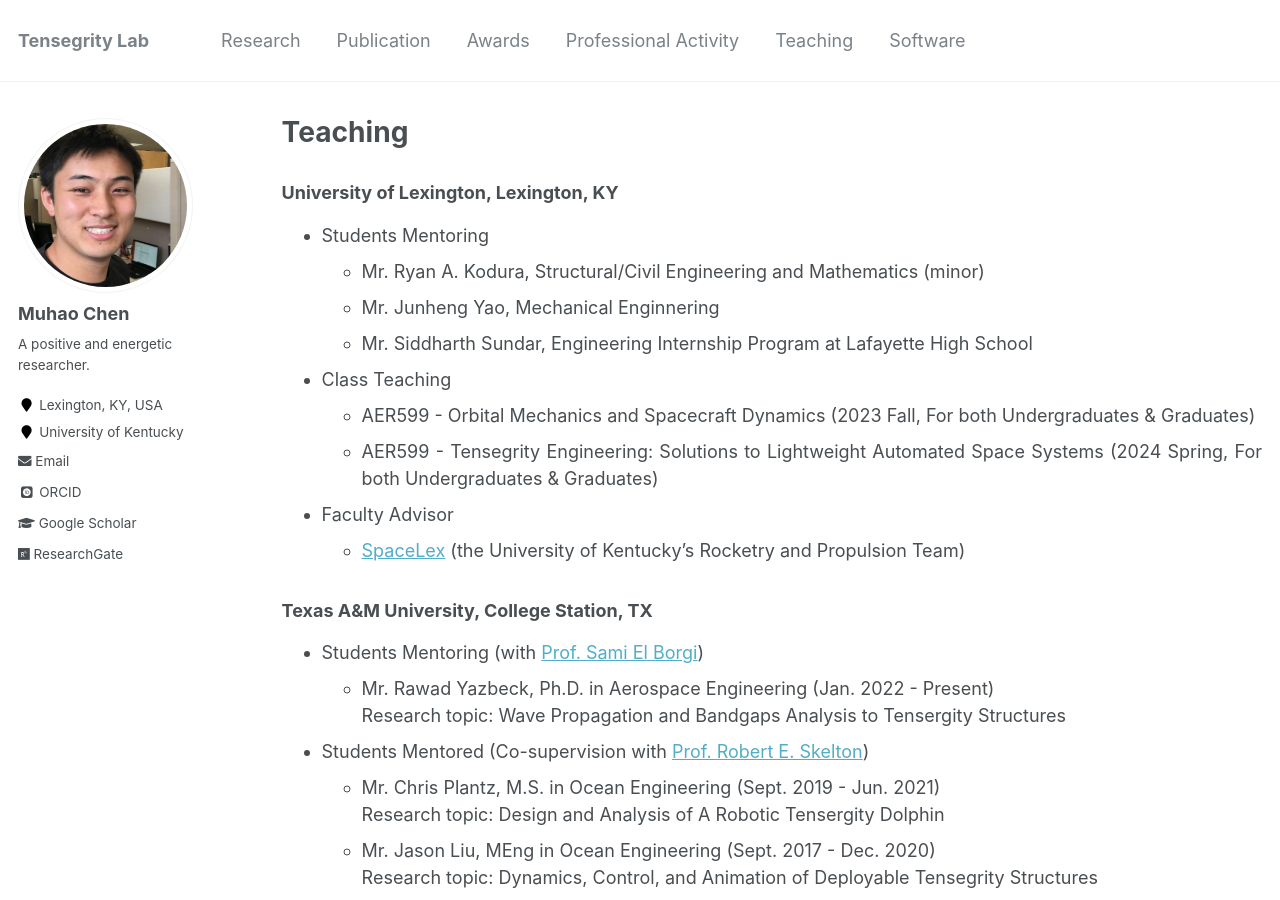
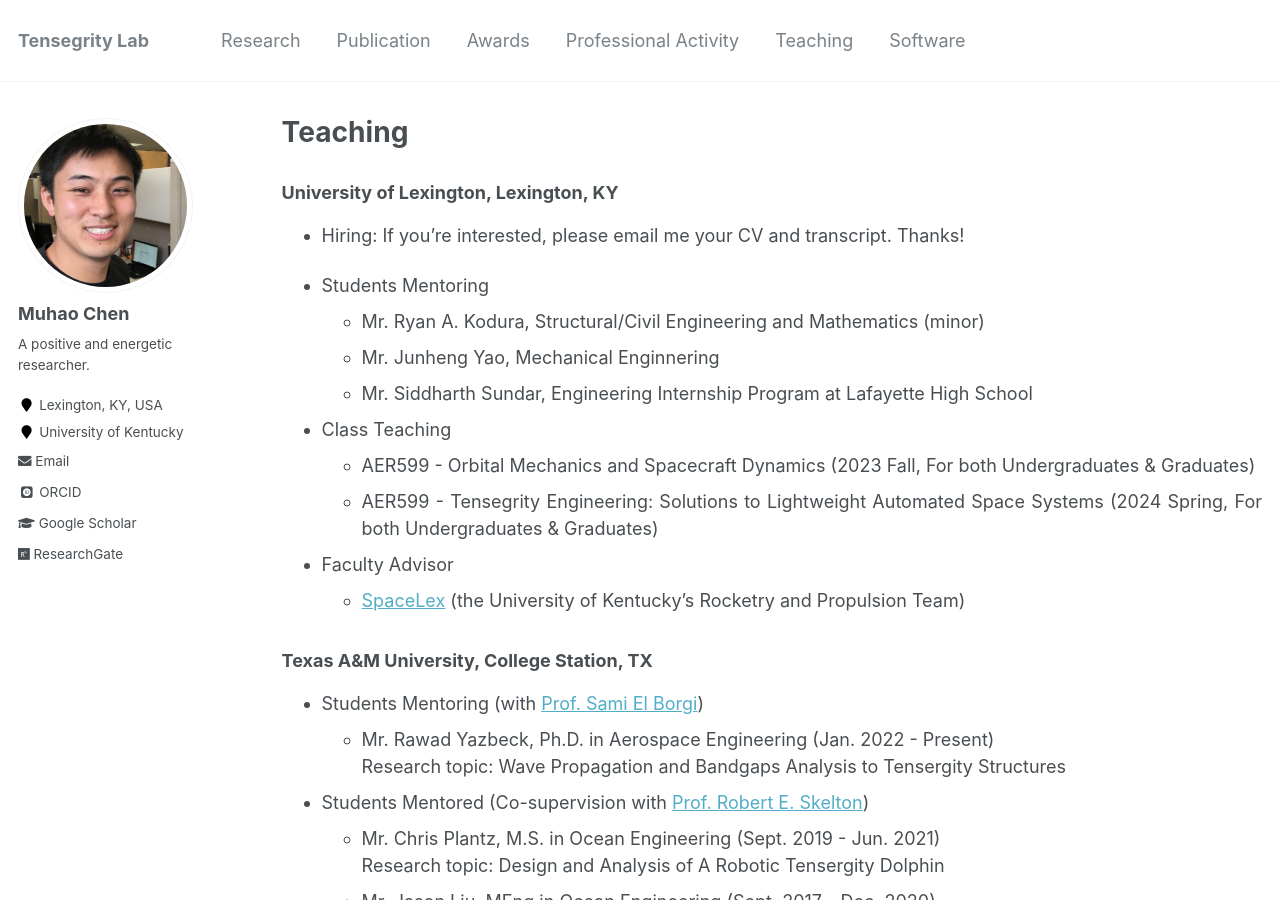
Before and after one commit to Muhao-Chen/muhao-chen.github.io, a Jekyll site: the page built from _pages/teaching.md, in a window 1280 px wide and 900 px high. Built offline with Jekyll 4.4.1, drawn with Linux system fonts in a browser that asks for light colours; some web fonts are replaced.

Commit message:
Update teaching.md

```diff
--- a/_pages/teaching.md
+++ b/_pages/teaching.md
@@ -9,6 +9,9 @@ toc: true
 <div style="text-align: justify;" markdown="1">
 
 ### University of Lexington, Lexington, KY
+
+- Hiring: If you're interested, please email me your CV and transcript. Thanks!
+
 - Students Mentoring
     * Mr. Ryan A. Kodura, Structural/Civil Engineering and Mathematics (minor)
     * Mr. Junheng Yao, Mechanical Enginnering
```
